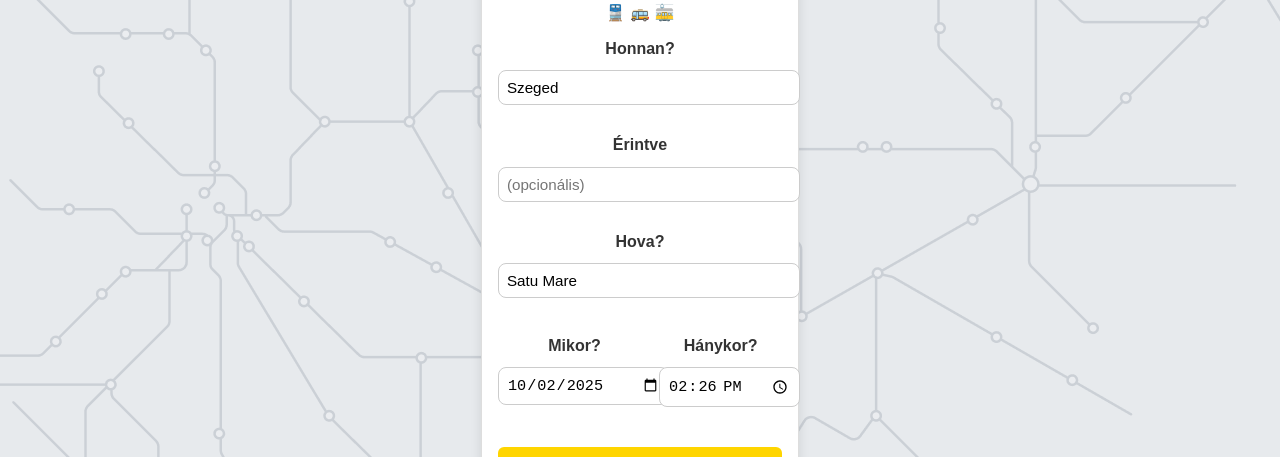
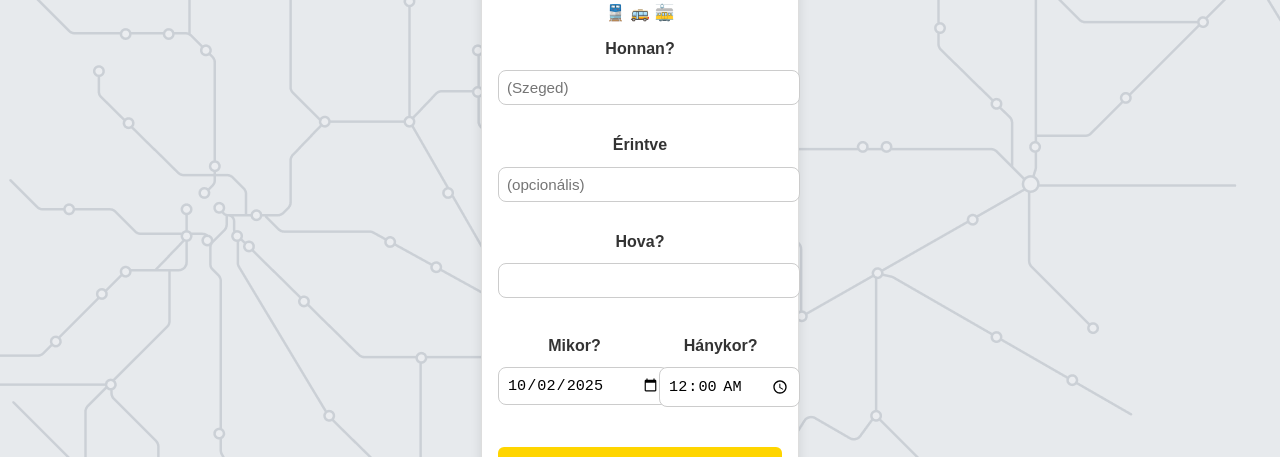
Before and after one commit to csiszi7/menetrend, a React (Vite) app in the folder frontend/: page /menetrend in a window 1280 px wide. Shown: the part 172-629 px from the top of the page. Built offline with nearby package versions, Linux system fonts and the light colour scheme.

Commit message:
placeholderre csere menetrend jsx be

```diff
--- a/frontend/src/components/menetrend.jsx
+++ b/frontend/src/components/menetrend.jsx
@@ -2,11 +2,11 @@
 import React, { useState } from "react";
 
 export default function Menetrend() {
-  const [from, setFrom] = useState("Szeged");
+  const [from, setFrom] = useState("");
   const [via, setVia] = useState("");
-  const [to, setTo] = useState("Satu Mare");
+  const [to, setTo] = useState("");
   const [date, setDate] = useState(new Date().toISOString().slice(0, 10));
-  const [time, setTime] = useState("14:26");
+  const [time, setTime] = useState("00:00");
 
   const handleSubmit = (e) => {
     e.preventDefault();
@@ -40,6 +40,7 @@ export default function Menetrend() {
           id="from"
           value={from}
           onChange={(e) => setFrom(e.target.value)}
+          placeholder="(Szeged)"
           style={{ width: "100%", padding: 8, marginTop: 6 }}
         />
       </div>
```
